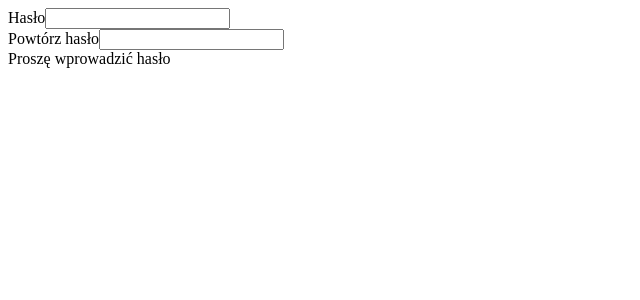
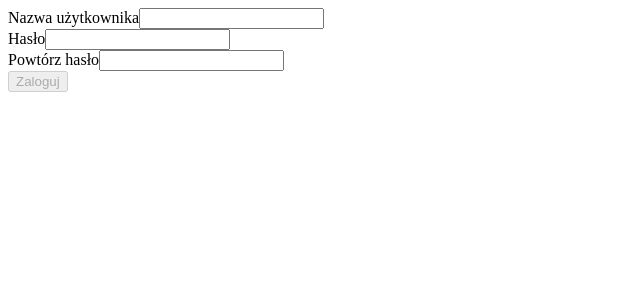
Before and after one commit to Ablaszak/WDAI, a React (Vite) app in the folder lab5-project/: page / in a window 1280 px wide. Shown: the top 300 px of the page, without its empty margins (0-640 px from the left). Built offline with nearby package versions, Linux system fonts and the light colour scheme.

Commit message:
finished 3.3

```diff
--- a/lab5-project/src/App.tsx
+++ b/lab5-project/src/App.tsx
@@ -1,7 +1,7 @@
-import Haslo from "./components/formularze/Haslo.tsx";
+import Logowanie from "./components/formularze/Logowanie.tsx";
 
 function App() {
-    return <Haslo/>;
+    return <Logowanie/>;
 }
 
 export default App
--- /dev/null
+++ b/lab5-project/src/components/formularze/Logowanie.tsx
@@ -0,0 +1,42 @@
+import {useState} from "react";
+
+export default function Logowanie(){
+    const[H1, setH1] = useState('');
+    const[H2, setH2] = useState('');
+    const[Name, setName] = useState('');
+
+    function isButtonDisabled(){
+        return (H1 == '' || H2 == '' || Name == '')
+    }
+
+    function handleClick(){
+        if(H1 == H2)
+            {alert ("Zalogowano poprawnie")}
+        if(H1 != H2)
+            {alert ("Hasła nie są zgodne")}
+    }
+
+    return (<>
+        <label>
+            Nazwa użytkownika
+            <input
+                onChange = {fun => setName(fun.target.value)}
+            />
+            <br></br>
+            Hasło
+            <input
+                onChange = {fun => setH1(fun.target.value)}
+            />
+            <br></br>
+            Powtórz hasło
+            <input
+                onChange = {fun => setH2(fun.target.value)}
+            />
+        </label>
+        <br></br>
+        <button
+            onClick = {handleClick}
+            disabled = {isButtonDisabled()}
+        >Zaloguj</button>
+    </>)
+}
```
